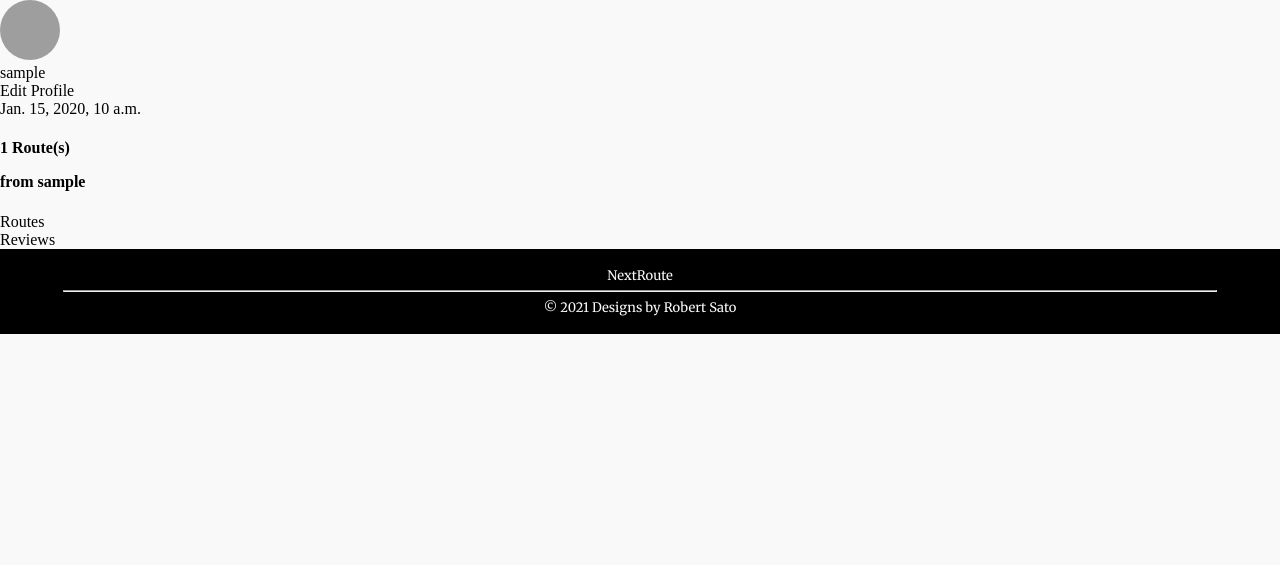
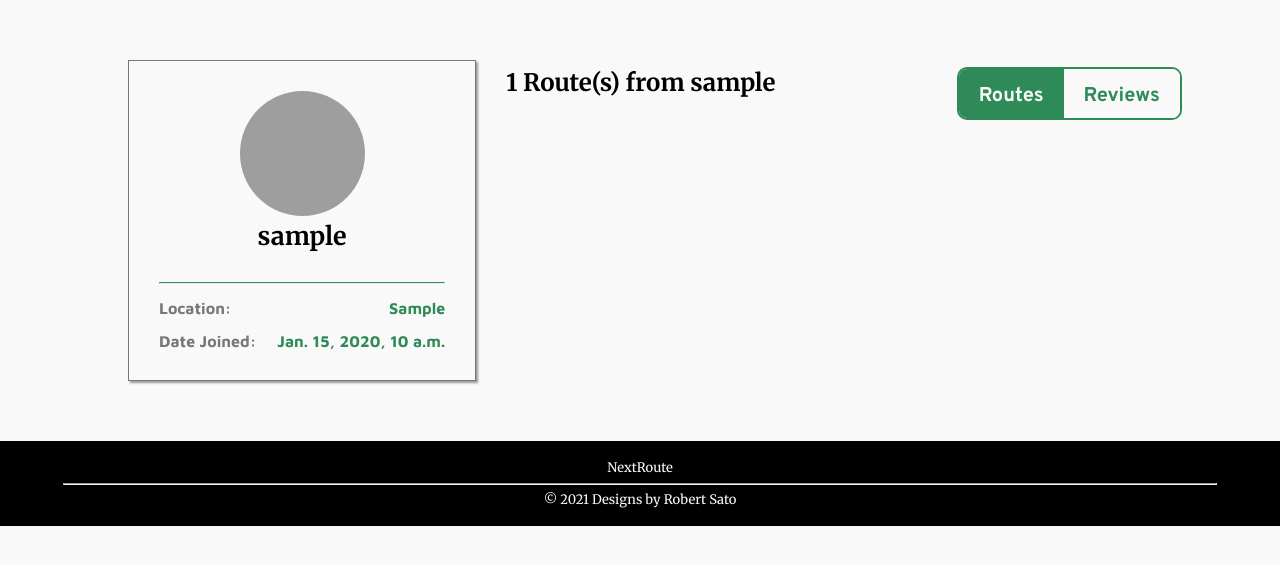
Before and after one commit to rsato1007/next_route, a Django app: page /profile/1/ in a window 1280 px wide. Shown: the part 77-642 px from the top of the page. Run offline with Django 3.2, Linux system fonts and the light colour scheme; a user stored in the database is signed in; tables that the repository leaves empty hold one stand-in row (values such as "Sample post"); grey boxes are pictures that could not be loaded.

Commit message:
adding styling to profile page

```diff
--- a/next_route/main_app/static/scripts/main.js
+++ b/next_route/main_app/static/scripts/main.js
@@ -19,6 +19,16 @@ const showElement = (domEl) => {
 const hideElement = (domEl) => {
     domEl.classList.remove('show');
     domEl.classList.add("no-show");
+}
+
+const greenButton = (domEl) => {
+    domEl.classList.remove("profile-slider-white-option");
+    domEl.classList.add("profile-slider-green-option");
+}
+
+const whiteButton = (domEl) => {
+    domEl.classList.add("profile-slider-white-option");
+    domEl.classList.remove("profile-slider-green-option");
 }
 
 const passWordValidation = (field1, field2) => {
@@ -46,6 +56,8 @@ if (userRouteButtonEl) {
         showElement(userRouteEl);
         hideElement(document.querySelector(".user_reviews_header"));
         showElement(document.querySelector(".user_routes_header"));
+        greenButton(document.querySelector(".user_routes_button"));
+        whiteButton(document.querySelector(".user_reviews_button"));
     });
 }
 
@@ -56,6 +68,8 @@ if (userReviewButtonEl) {
         showElement(userReviewEl);
         hideElement(document.querySelector(".user_routes_header"));
         showElement(document.querySelector(".user_reviews_header"));
+        greenButton(document.querySelector(".user_reviews_button"));
+        whiteButton(document.querySelector(".user_routes_button"));
     });
 }
 
--- a/next_route/main_app/static/styles/main.css
+++ b/next_route/main_app/static/styles/main.css
@@ -205,6 +205,113 @@
 /* SPLASH PAGE STYLING END */
 
 /* PROFILE PAGE STYLING START */
+.profile-page-container {
+    display: grid;
+    gap: 30px;
+    grid-template-columns: 34% 66%;
+    grid-template-rows: 1fr 1fr;
+    margin: clamp(30px, 5vw, 60px) clamp(35px, 10vw, 200px);
+}
+
+.profile-page-card-container {
+    grid-area: 1 / 1 / span 2 / 1;
+    border: 1px solid #777777;
+    box-shadow: 2px 2px 2px rgba(58, 58, 58, .5);
+}
+
+.profile-page-image-container {
+    text-align: center;
+}
+
+.profile-user-image {
+    height: 125px;
+    width: 125px;
+    border-radius: 50%;
+    margin-top: 30px;
+}
+
+.profile-page-routes-reviews-top-section {
+    grid-area: 1 / 2 / 1 / 2;
+    display: inline-block;
+    margin-top: 7px;
+}
+
+.profile-page-route-review-num {
+    display: inline-flex;
+    margin-top: 0;
+    font-family: var(--font-merriweather);
+    font-weight: bold;
+    font-size: clamp(20px, 4vw, 24px);
+}
+
+.profile-page-num-results {
+    margin-top: 0;
+}
+
+.profile-route-review-slider {
+    float: right;
+    border: 2px solid var(--page-main-color);
+    height: 49px;
+    border-radius: 10px;
+    display: inline-flex;
+    border: 2px solid var(--page-main-color);
+    overflow: hidden;
+}
+
+.profile-slider-text {
+    font-family: var(--font-overpass);
+    font-weight: bold;
+    font-size: clamp(14px, 6vw, 20px);
+    line-height: 45px;
+}
+
+.profile-slider-green-option {
+    background-color: var(--page-main-color);
+    color: var(--page-bg);
+    width: 100%;
+    padding: 5px 20px;
+    border-radius: 2px 0 0 2px;
+}
+
+.profile-slider-white-option {
+    color: var(--page-main-color);
+    background-color: var(--page-bg);
+    width: 100%;
+    padding: 5px 20px;
+    border-radius: 0 2px 2px 0;
+}
+
+.profile-username-text {
+    text-align: center;
+    font-family: var(--font-merriweather);
+    font-weight: bold;
+    font-size: clamp(20px, 4vw, 25px);
+}
+
+.profile-page-card-divider {
+    border-top: 1px solid var(--page-main-color);
+    margin: 30px 30px 15px 30px;
+}
+
+.profile-page-card-info {
+    margin: 0 30px 30px 30px;
+}
+
+.profile-page-individual-info {
+    margin-top: 15px;
+    font-family: var(--font-maven);
+    font-weight: bold;
+}
+
+.profile-page-card-text-title {
+    color: #777777
+}
+
+.profile-page-card-text {
+    color: var(--page-main-color);
+    text-align: right;
+    float: right;
+}
 /* PROFILE PAGE STYLING END */
 
 /* SEARCH PAGE STYLING START */
--- a/next_route/main_app/templates/profile.html
+++ b/next_route/main_app/templates/profile.html
@@ -3,26 +3,34 @@
 {% block content %}
     <div class="profile-page-container">
         <!-- Profile Card -->
-        <div>
-            <img src="https://cultivatedculture.com/wp-content/uploads/2019/12/LinkedIn-Profile-Picture-Example-Madeline-Mann.jpeg" alt="" class="review-user-image">
-            <div>{{ user_profile.username }}</div>
+        <div class="profile-page-card-container">
+            <div class="profile-page-image-container">
+                <img src="https://cultivatedculture.com/wp-content/uploads/2019/12/LinkedIn-Profile-Picture-Example-Madeline-Mann.jpeg" alt="" class="profile-user-image">
+            </div>
+            <div class="profile-username-text">{{ user_profile.username }}</div>
             {% if user.is_authenticated and user.username == user_profile.username %}
-                <div class="edit_profile_button">Edit Profile</div>
+                <!-- <div class="edit_profile_button">Edit Profile</div> -->
             {% endif %}
-            <div>{{ user.date_joined }}</div>
+            <hr class="profile-page-card-divider">
+            <div class="profile-page-card-info">
+                <div class="profile-page-individual-info">
+                    <span class="profile-page-card-text-title">Location:</span>
+                    <span class="profile-page-card-text">{{ user.location }}</span>
+                </div>
+                <div class="profile-page-individual-info">
+                    <span class="profile-page-card-text-title">Date Joined:</span>
+                    <span class="profile-page-card-text">{{ user.date_joined }}</span>
+                </div>
+            </div>
         </div>
-        <!-- These need to be altered on the buttons only, but this is okay for now. -->
-        <h4>
-            <p class="user_routes_header show">{{ routes.count }} Route(s)</p>
-            <p class="user_reviews_header no-show">{{ reviews.count }}  Review(s)</p>
-            from {{user_profile.username}}
-        </h4>
-        <div>
-            <div class="user_routes_button">
-                Routes
-            </div>
-            <div class="user_reviews_button">
-                Reviews
+        <div class="profile-page-routes-reviews-top-section">
+            <h4 class="profile-page-route-review-num">
+                <p class="user_routes_header show profile-page-num-results">{{ routes.count }} Route(s) from {{user_profile.username}}</p>
+                <p class="user_reviews_header no-show profile-page-num-results">{{ reviews.count }} Review(s) from {{user_profile.username}}</p>
+            </h4>
+            <div class="profile-route-review-slider">
+                <div class="user_routes_button profile-slider-text profile-slider-green-option">Routes</div>
+                <div class="user_reviews_button profile-slider-text profile-slider-white-option">Reviews</div>
             </div>
         </div>
         <div class="user_routes show">
```
